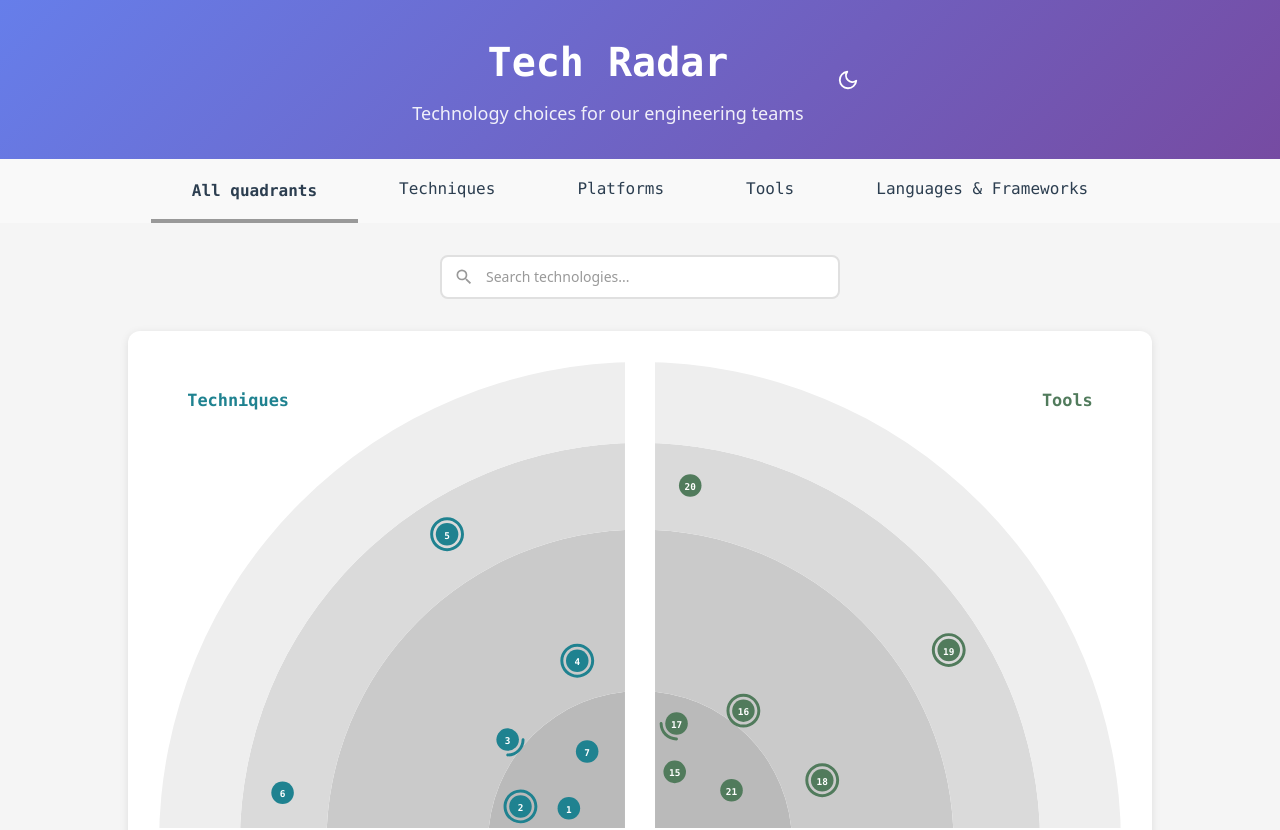
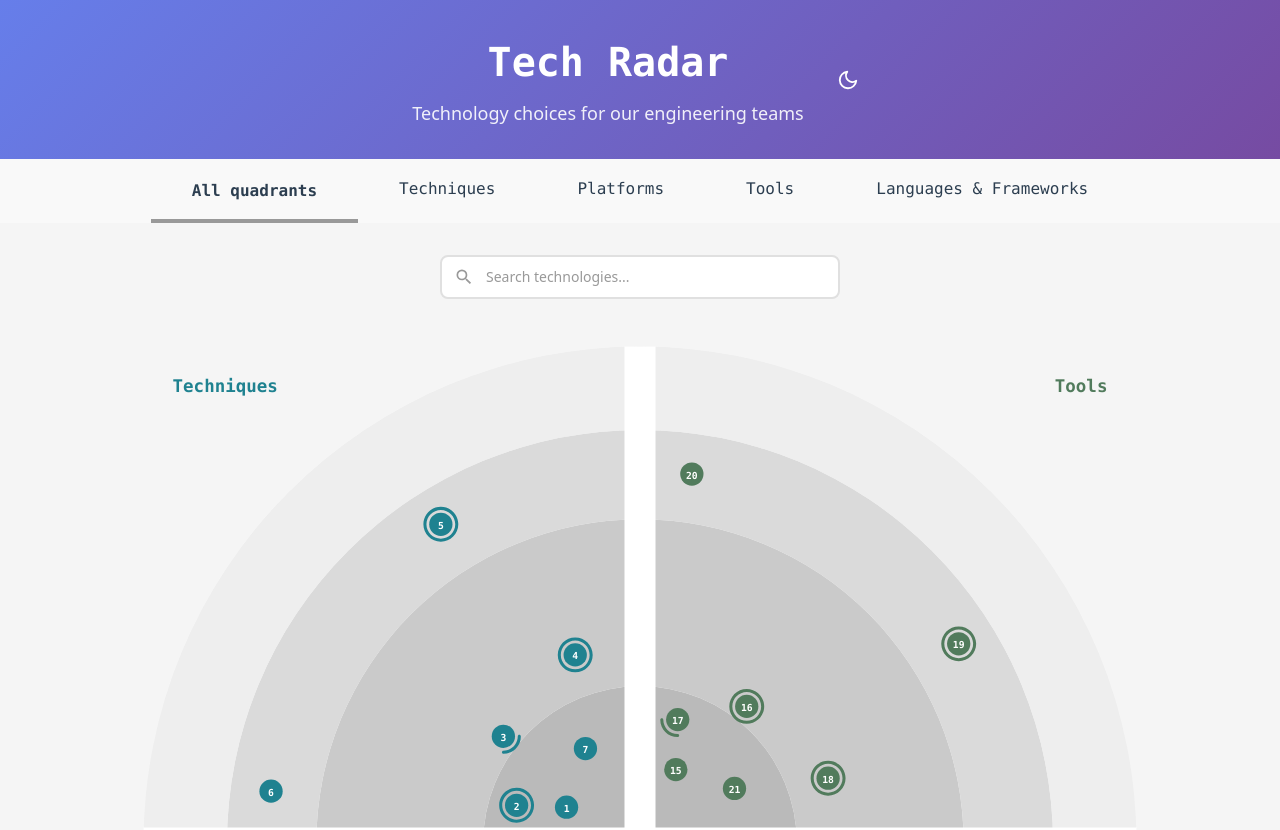
Before and after one commit to caiokf/homepage, a Vue app: page / in a window 1280 px wide. Shown: the top 830 px of the page. Built offline with nearby package versions, Linux system fonts and the light colour scheme.

Commit message:
style(radar): remove background, border, and shadow from radar container

```diff
--- a/src/App.vue
+++ b/src/App.vue
@@ -268,12 +268,7 @@
   }
 
   .radar-wrapper {
-    background: var(--color-surface);
-    border-radius: var(--radius-lg);
-    padding: var(--space-4);
-    box-shadow: var(--shadow-md);
-    transition: width 1s ease, background-color var(--transition-theme),
-      box-shadow var(--transition-theme);
+    transition: width 1s ease;
     flex-shrink: 0;
     box-sizing: border-box;
   }
@@ -376,7 +371,6 @@
     }
 
     .radar-wrapper {
-      padding: var(--space-2);
       overflow-x: auto;
     }
   }
```
